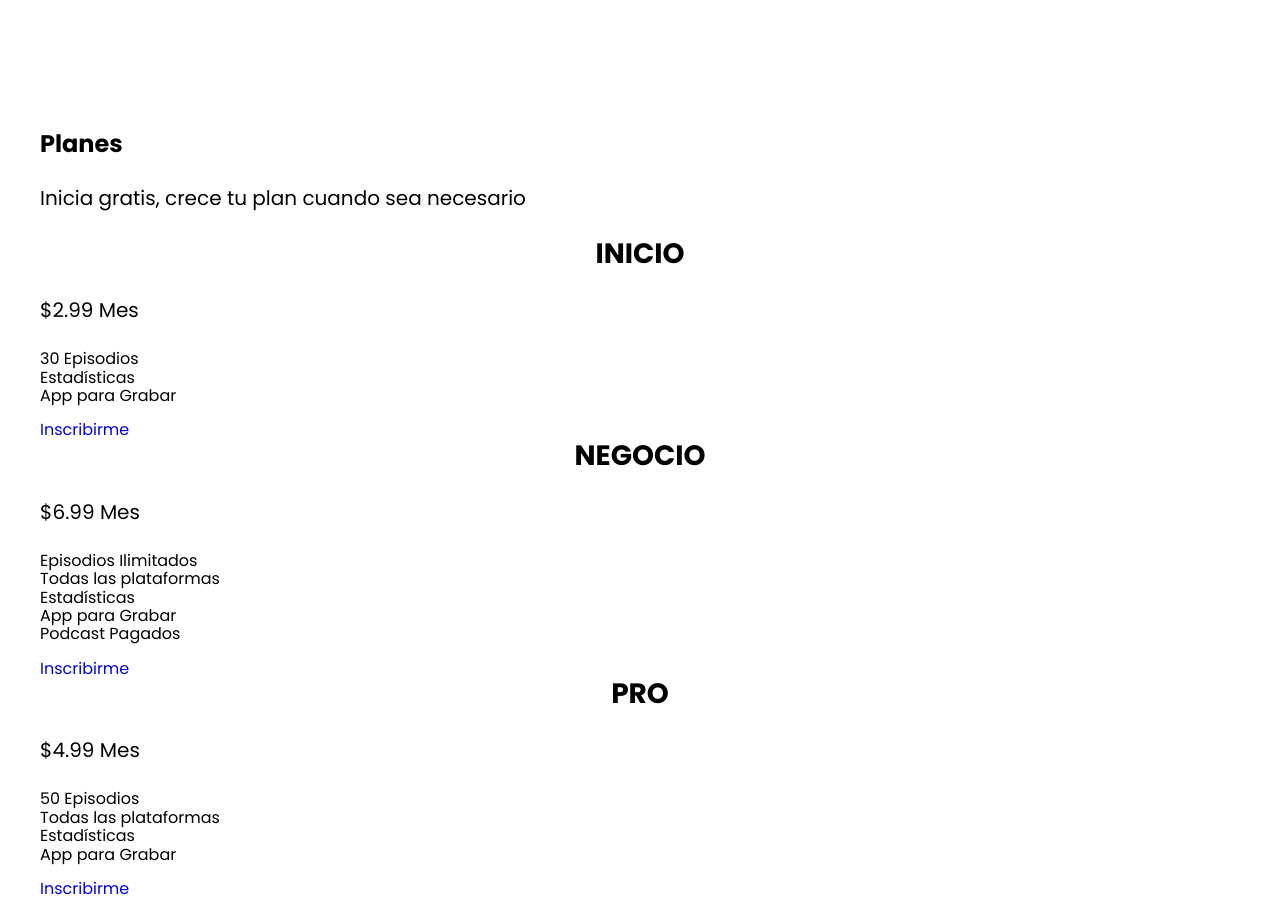
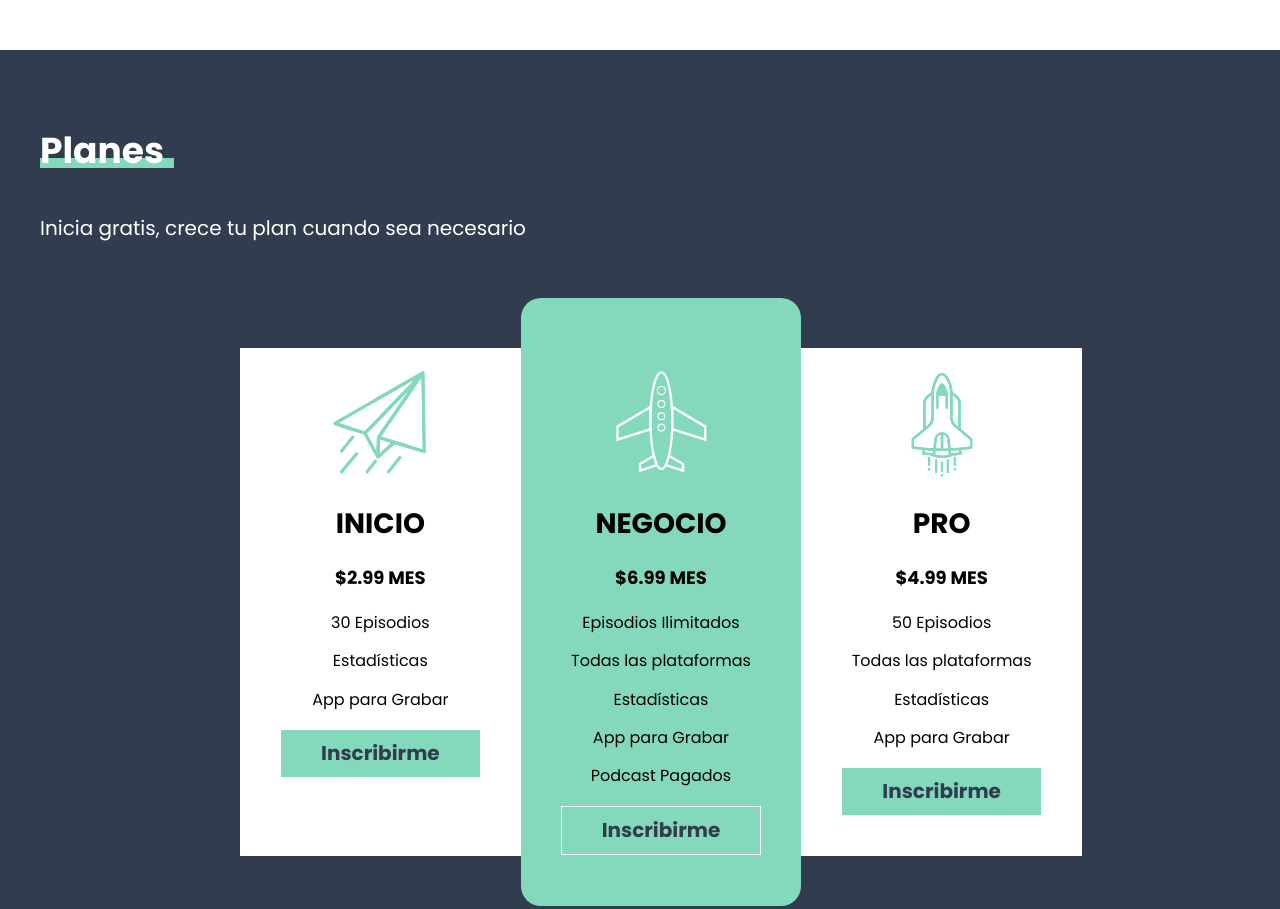
Before and after one commit to JosueP0721/Proyecto--Podcast, a website: page index.html in a window 1280 px wide. Shown: the part 3100-4009 px from the top of the page. Drawn offline with Linux system fonts and the light colour scheme.

Commit message:
planes scss

```diff
--- a/index.html
+++ b/index.html
@@ -60,7 +60,7 @@
         <div class="contenedor">
             <h2>Planes</h2>
             <p class="descripcion">Inicia gratis, crece tu plan cuando sea necesario</p>
-            <div class="nuestrso-planes">
+            <div class="nuestros-planes">
                 <div class="plan inicio">
                     <h3>Inicio</h3>
                     <p class="precio">$2.99 Mes</p>
--- a/src/scss/base/_mixins.scss
+++ b/src/scss/base/_mixins.scss
@@ -71,6 +71,12 @@
     background-size: cover;
     background-position: center top;
 }
+@mixin iconoBg($url) {
+    background-image: url($url);
+    background-repeat: no-repeat;
+    background-position: 50% 2rem;
+    background-size: 10rem;
+}
 @mixin h2($letra, $fondo) {
         font-size: 3.6rem;
         display: inline-block;
--- a/src/scss/layout/_index.scss
+++ b/src/scss/layout/_index.scss
@@ -2,3 +2,4 @@
 @forward 'crea';
 @forward 'beneficios';
 @forward 'estadisticas';
+@forward 'planes';
--- /dev/null
+++ b/src/scss/layout/_planes.scss
@@ -0,0 +1,78 @@
+@use 'base/variables' as v;
+@use 'base/mixins' as m;
+
+.planes {
+    background-color: v.$secundario;
+    h2 {
+        @include m.h2(v.$blanco, v.$primario);
+    }
+    .descripcion {
+        color: v.$blanco;
+    }
+}
+.nuestros-planes {
+    display: flex;
+    flex-direction: column;
+
+    @include m.tablet {
+        flex-direction: row;
+        max-width: 80rem;
+        margin-inline: auto;
+        margin-block-start: 10rem;
+    }
+    .plan {
+        flex-grow: 1;
+        background-color: v.$blanco;
+        padding: 16rem 4rem 4rem 4rem;
+        border-bottom: 1px solid #e1e1e1;
+        @include m.tablet {
+            border: none;
+            transition: transform .3s;
+            &:hover{
+                transform: scale(1.1);
+            }
+        }
+        .precio {
+            font-size: 1.8rem;
+            text-align: center;
+            font-weight: 700;
+            text-transform: uppercase;
+        }
+        .listado {
+            li{
+                text-align: center;
+                margin-bottom: 2rem;
+                &:last-of-type {
+                    margin-bottom: 0;
+                }
+            }
+        }
+        &.inicio {
+            @include m.iconoBg('../img/icono_inicio.svg');
+        }
+        &.negocio {
+            background-color: v.$primario;
+            order: -1;
+            @include m.iconoBg('../img/icono_negocio.svg');
+            @include m.tablet {
+                order: unset;
+                margin-block: -5rem;
+                border-radius: 2rem;
+                background-position: 50% 7rem;
+                padding-top: calc(16rem + 5rem);
+                z-index: 1;
+            }
+        }
+        &.pro {
+            @include m.iconoBg('../img/icono_pro.svg');
+        }
+    }
+}
+.boton-plan {
+    @include m.boton(v.$primario, v.$secundario);
+    border: 1px solid v.$blanco;
+    margin-top: 2rem;
+    @include m.tablet {
+        display: block;
+    }
+}
```
Also changed, not shown: build/css/app.css, 1 other file.
